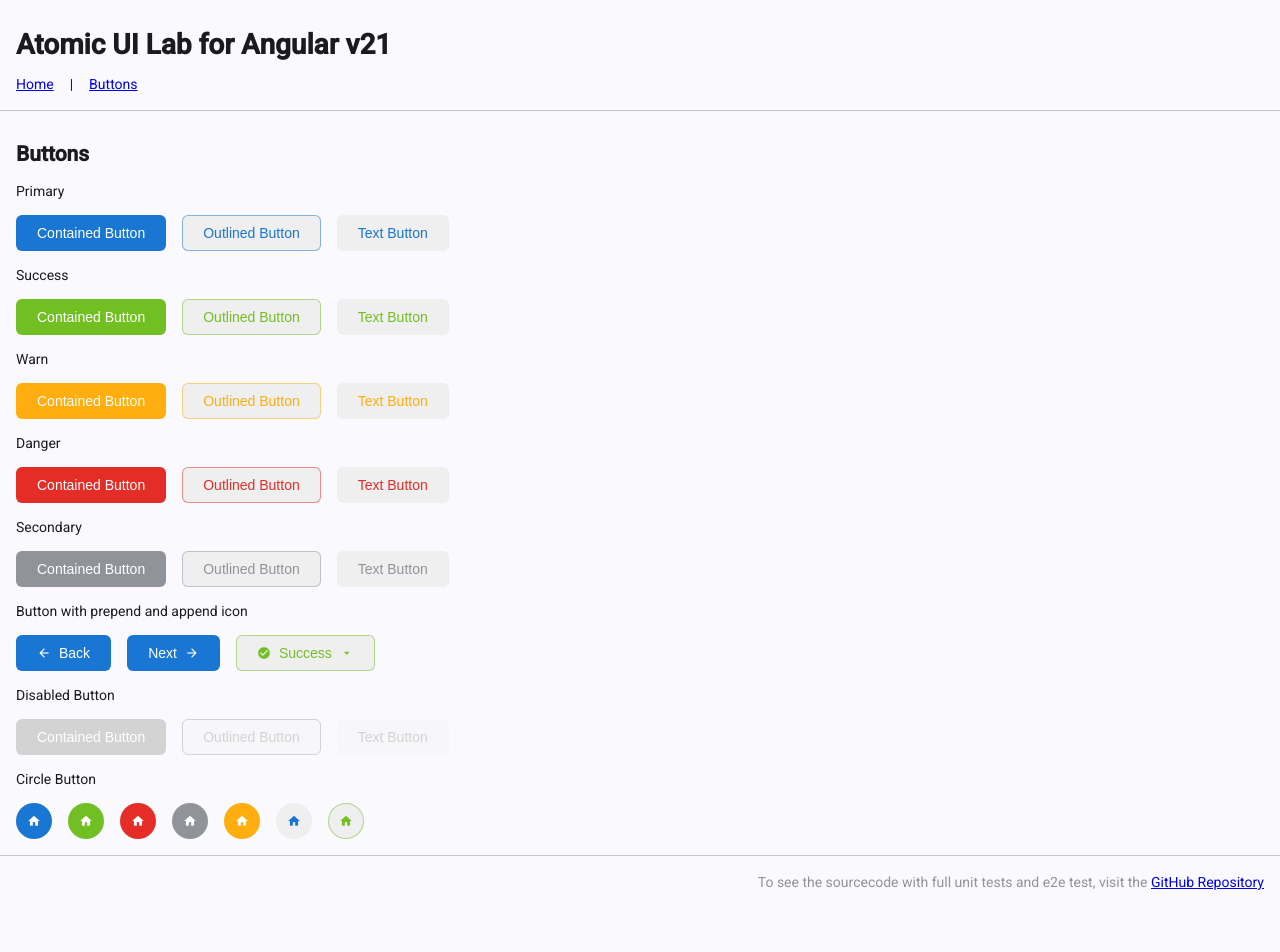
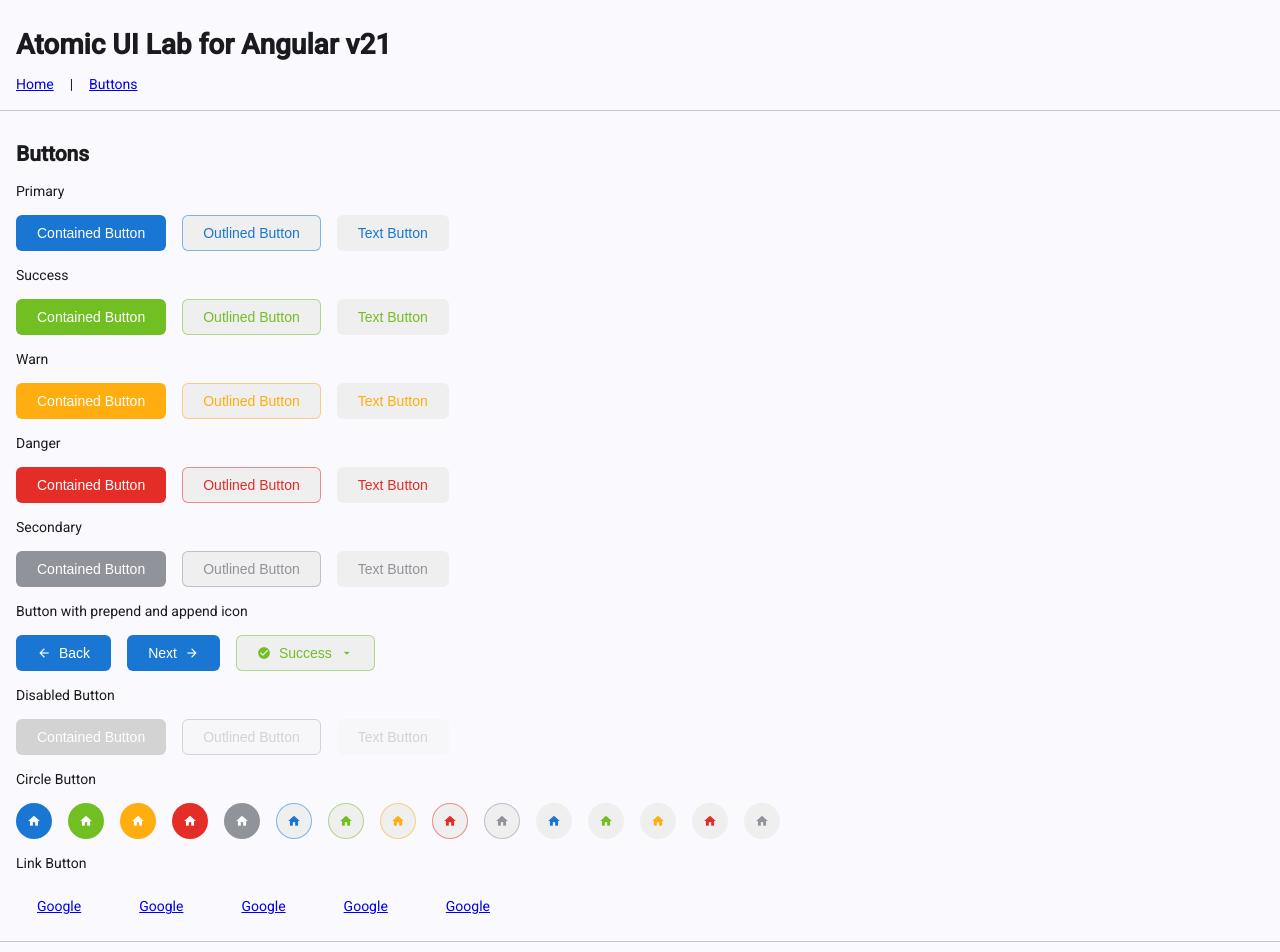
Before and after one commit to boycany/ng-atomic-components-site, an Angular app: page /buttons in a window 1280 px wide. Shown: the top 952 px of the page. Before the commit the page ends 908 px from the top, so only its background shows below. Built offline with nearby package versions, Linux system fonts and the light colour scheme.

Commit message:
feat: Enhance atomic button component with link support and update showcase to include link buttons

```diff
--- a/src/app/pages/buttons-showcase/buttons-showcase.html
+++ b/src/app/pages/buttons-showcase/buttons-showcase.html
@@ -43,27 +43,27 @@
   <div>
     <p>Circle Button</p>
     <div class="row">
-      <app-atomic-button shape="circle">
-        <span append><mat-icon>home</mat-icon></span>
-      </app-atomic-button>
-      <app-atomic-button shape="circle" color="success">
-        <span append><mat-icon>home</mat-icon></span>
-      </app-atomic-button>
-      <app-atomic-button shape="circle" color="danger">
-        <span append><mat-icon>home</mat-icon></span>
-      </app-atomic-button>
-      <app-atomic-button shape="circle" color="secondary">
-        <span append><mat-icon>home</mat-icon></span>
-      </app-atomic-button>
-      <app-atomic-button shape="circle" color="warn">
-        <span append><mat-icon>home</mat-icon></span>
-      </app-atomic-button>
-      <app-atomic-button shape="circle" variant="text">
-        <span append><mat-icon>home</mat-icon></span>
-      </app-atomic-button>
-      <app-atomic-button shape="circle" variant="outlined" color="success">
-        <span append><mat-icon>home</mat-icon></span>
-      </app-atomic-button>
+      @for (item of variantItems; track item.variant) {
+        @for (group of buttonGroups; track group.label) {
+          <app-atomic-button shape="circle" [color]="group.color" [variant]="item.variant">
+            <span append><mat-icon>home</mat-icon></span>
+          </app-atomic-button>
+        }
+      }
+    </div>
+  </div>
+  <div>
+    <p>Link Button</p>
+    <div class="row">
+      @for (group of buttonGroups; track group.label) {
+        <app-atomic-button
+          to="https://www.google.com"
+          variant="text"
+          [color]="group.color"
+          linkLabel="Google"
+        >
+        </app-atomic-button>
+      }
     </div>
   </div>
 </div>
--- a/src/app/shared/components/atomic-button/atomic-button.html
+++ b/src/app/shared/components/atomic-button/atomic-button.html
@@ -1,11 +1,14 @@
-<button class="atomic-button" [class]="rootClass()" [disabled]="disabled()" [type]="type()">
-  <!-- <span> -->
-  <ng-content select="[prepend]"></ng-content>
-  <!-- </span> -->
-  <!-- <span> -->
-  <ng-content select="[label]"></ng-content>
-  <!-- </span> -->
-  <!-- <span> -->
-  <ng-content select="[append]"></ng-content>
-  <!-- </span> -->
-</button>
+@if (!to()) {
+  <button class="atomic-button" [class]="rootClass()" [disabled]="disabled()" [type]="type()">
+    <ng-content select="[prepend]"></ng-content>
+    <ng-content select="[label]"></ng-content>
+    <ng-content select="[append]"></ng-content>
+  </button>
+} @else {
+  <app-atomic-link
+    [to]="to()"
+    class="atomic-button"
+    [class]="rootClass()"
+    [text]="linkLabel()"
+  ></app-atomic-link>
+}
--- a/src/app/shared/components/atomic-button/atomic-button.ts
+++ b/src/app/shared/components/atomic-button/atomic-button.ts
@@ -1,17 +1,25 @@
 import { ChangeDetectionStrategy, Component, computed, input } from '@angular/core';
 import { type ButtonColor, type ButtonVariant } from './atomic-button.types';
+import { LinkTo } from '../atomic-link/atomic-link.utils';
+import { AtomicLink } from '../atomic-link/atomic-link';
 
 @Component({
   selector: 'app-atomic-button',
-  imports: [],
+  imports: [AtomicLink],
   templateUrl: './atomic-button.html',
   styleUrl: './atomic-button.scss',
   changeDetection: ChangeDetectionStrategy.OnPush,
 })
 export class AtomicButton {
+  // button
   disabled = input<boolean>(false);
   type = input<'button' | 'submit' | 'reset'>('button');
 
+  // link
+  to = input<LinkTo>();
+  linkLabel = input<string>();
+
+  // style
   variant = input<ButtonVariant>('contained');
   color = input<ButtonColor>('primary');
   size = input<'normal' | 'small'>('normal');
```
Also changed, not shown: 2 other files (tests, documents, lock files or other folders).
